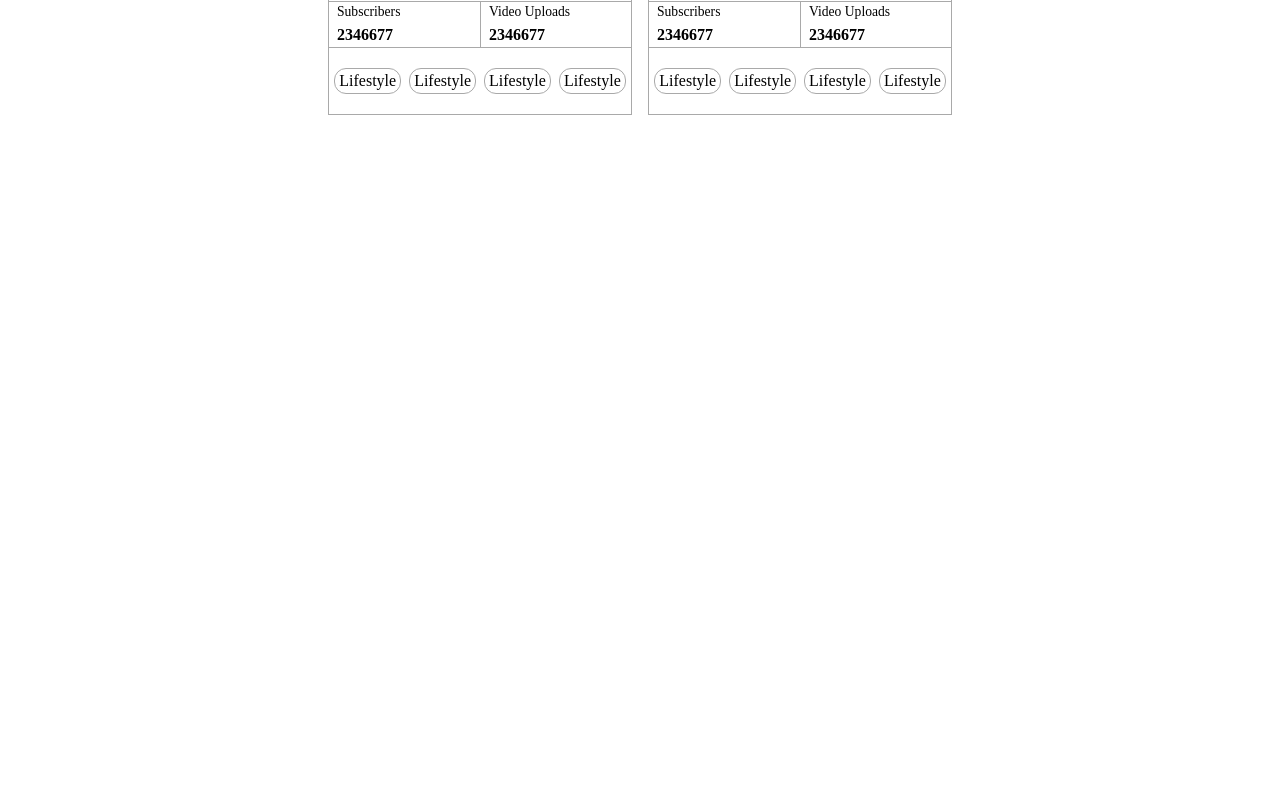
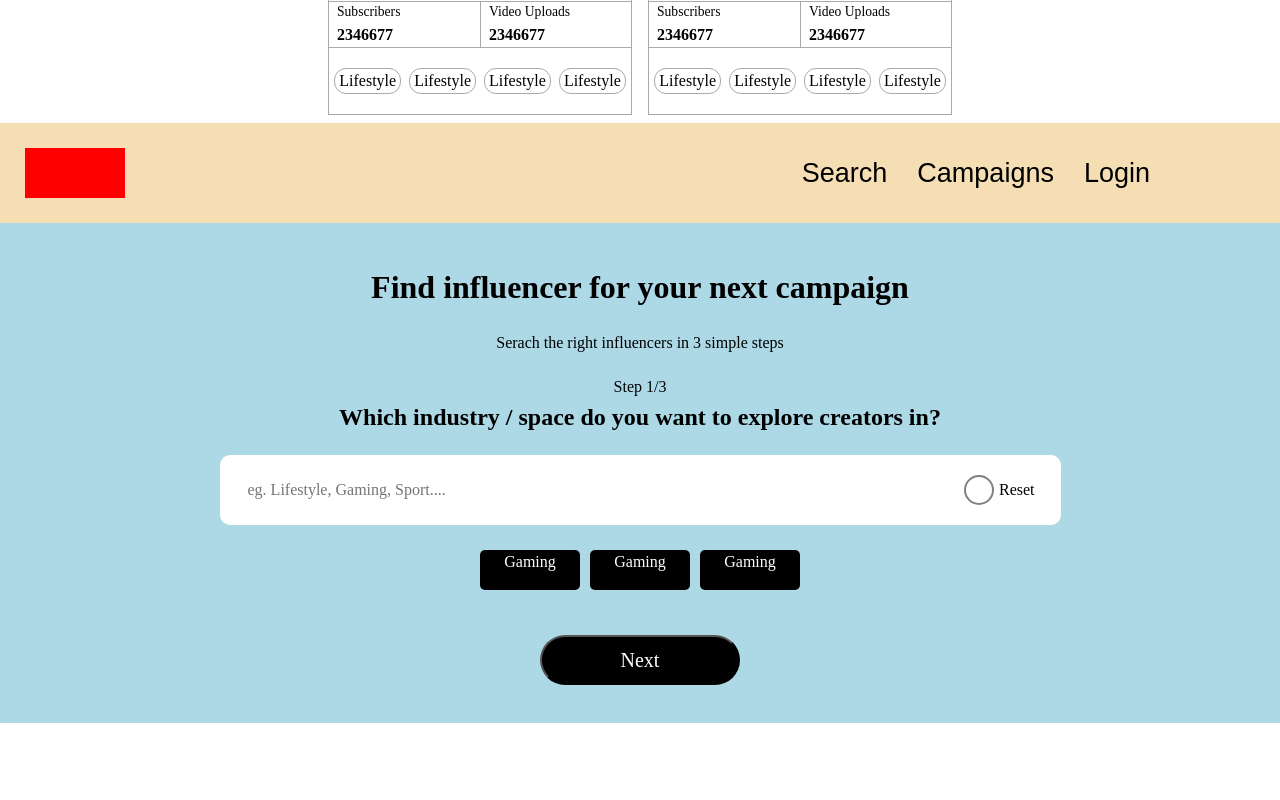
Before and after one commit to OctoPol7/InfluenSeach-by-Mars, a React (Create React App) app in the folder my-app/: page / in a window 1280 px wide. Shown: the part 1680-2480 px from the top of the page. Before the commit the page ends 1803 px from the top, so only its background shows below. Built offline with nearby package versions, Linux system fonts and the light colour scheme.

Commit message:
updating

```diff
--- a/my-app/src/App.js
+++ b/my-app/src/App.js
@@ -13,6 +13,7 @@ const App = (props) => {
 
       <SearchResult />
       {/* <GetSearch /> */}
+      <SearchPage />
     </div>
   );
 };
--- a/my-app/src/SearchPage/InfluContainer.js
+++ b/my-app/src/SearchPage/InfluContainer.js
@@ -4,9 +4,11 @@ import InfluCard from './InfluCard';
 
 const InfluContainer = props => {
     return<>
+
     <div style={{display:'flex',flexDirection:'column',padding:90}}>
      <h1 style={{marginTop:20,marginBottom:20}}>Trending Influencers this week</h1>
      <div style={{display:'flex',flexDirection:'row',flexWrap:'wrap',}}>
+
       <InfluCard sub_count={2346677} video_count={3456} influ_name="Joan Doe"/>
       <InfluCard sub_count={2346677} video_count={3456} influ_name="Joan Doe"/>
       <InfluCard sub_count={2346677} video_count={3456} influ_name="Joan Doe"/>
@@ -19,7 +21,7 @@ const InfluContainer = props => {
       <InfluCard sub_count={2346677} video_count={3456} influ_name="Joan Doe"/>
       <InfluCard sub_count={2346677} video_count={3456} influ_name="Joan Doe"/>
       <InfluCard sub_count={2346677} video_count={3456} influ_name="Joan Doe"/>
-      <InfluCard sub_count={2346677} video_count={3456} influ_name="Joan Doe"/>
+
       </div>
       </div>
      </>
```
